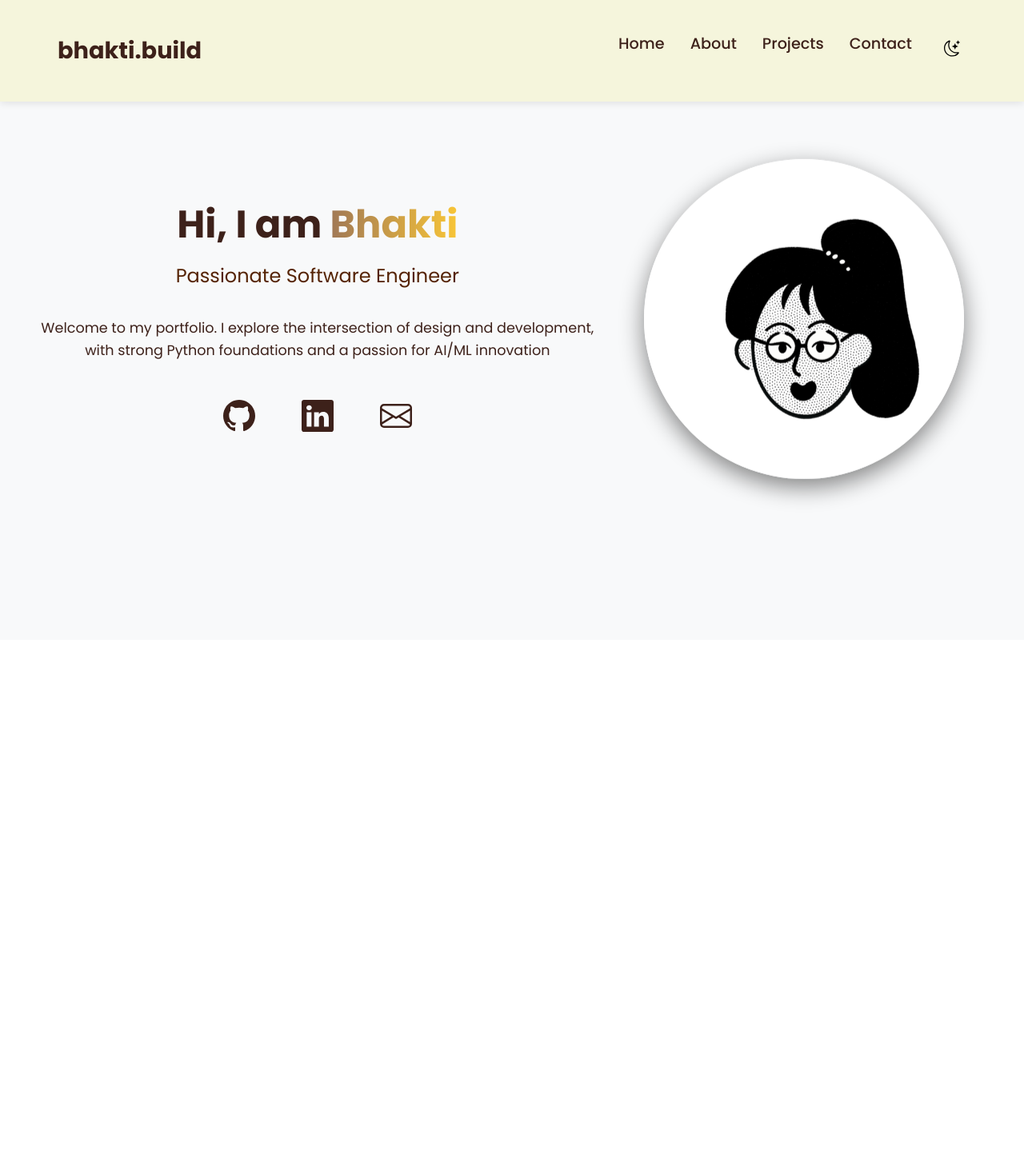
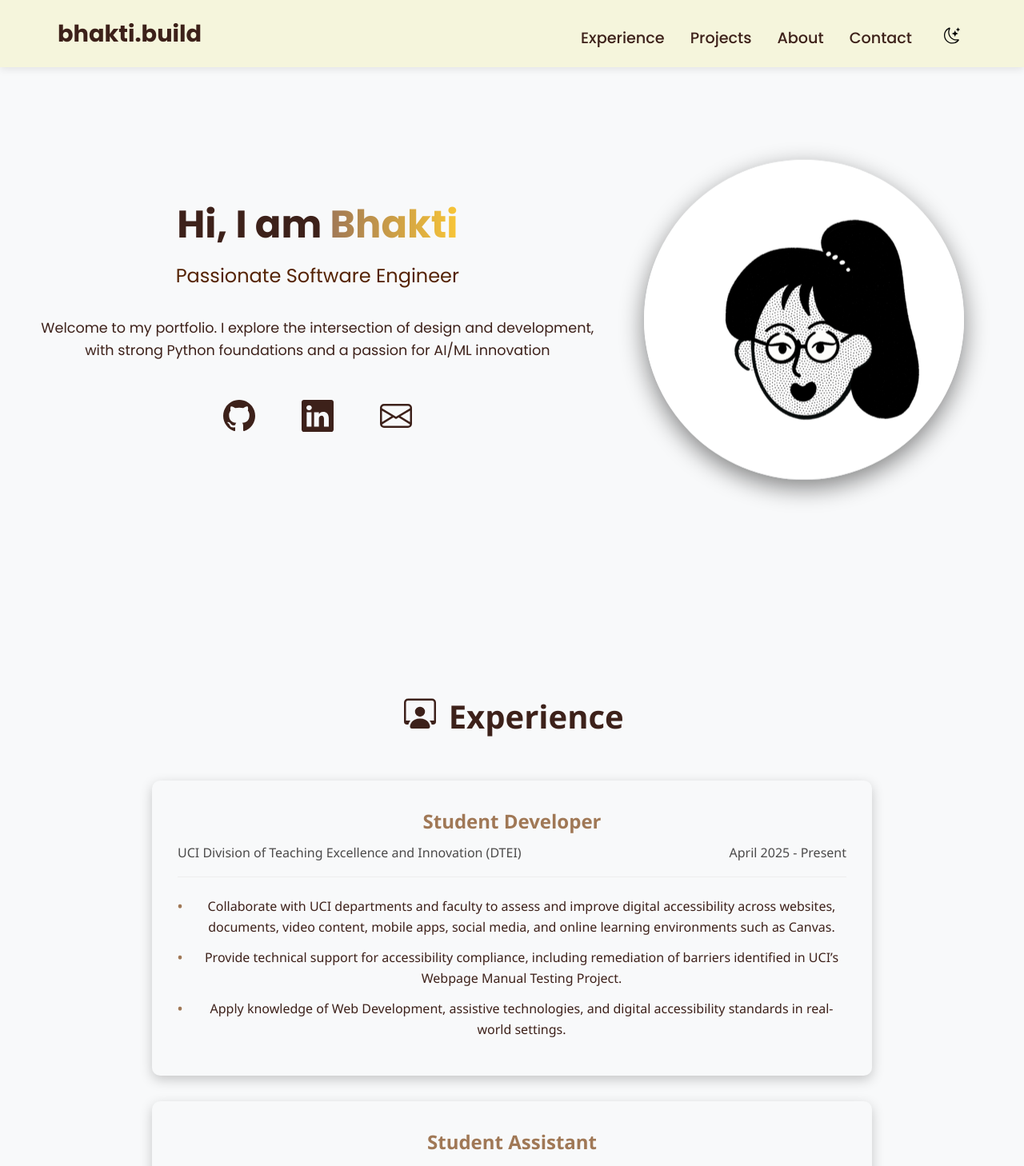
Before and after one commit to davebhakti/my-portfolio, a React (Create React App) app: page / in a window 1280 px wide. Shown: the top 1458 px of the page at 80% size. Before the commit the page ends 800 px from the top, so only its background shows below. Built offline with nearby package versions, Linux system fonts and the light colour scheme.

Commit message:
Added an experience section

```diff
--- a/src/App.js
+++ b/src/App.js
@@ -2,6 +2,7 @@ import React from 'react';
 import Header from './components/Header';
 import Hero from './components/Hero';
 import './App.css';
+import Experience from './components/Experience';
 
 function App() {
   return (
@@ -9,6 +10,7 @@ function App() {
       <Header />
       <main>
         <Hero/>
+        <Experience/>
       </main>
     </div>
   );
--- /dev/null
+++ b/src/components/Experience.css
@@ -0,0 +1,108 @@
+/* Experience Section */
+.experience-section {
+  padding: 4rem 2rem;
+  background-color: #f8f9fa;
+  transition: background-color 0.3s ease;
+}
+
+.section-title {
+  text-align: center;
+  font-size: 2.5rem;
+  margin-bottom: 3rem;
+  color: #3d211a;
+}
+
+.experience-container {
+  max-width: 900px;
+  margin: 0 auto;
+}
+
+.experience-card {
+  background: #f8f9fa;
+  border-radius: 10px;
+  padding: 2rem;
+  margin-bottom: 2rem;
+  box-shadow: 0 5px 15px rgba(0, 0, 0, 0.204);
+  transition: transform 0.3s ease, box-shadow 0.3s ease;
+}
+
+.experience-card:hover {
+  transform: translateY(-5px);
+  box-shadow: 0 10px 25px rgba(0,0,0,0.1);
+}
+
+.experience-header {
+  margin-bottom: 1.5rem;
+  border-bottom: 1px solid #eee;
+  padding-bottom: 1rem;
+}
+
+.role {
+  font-size: 1.5rem;
+  color: #a07856;
+  margin-bottom: 0.5rem;
+}
+
+.company-period {
+  display: flex;
+  justify-content: space-between;
+  color: #4b4a4a;
+}
+
+.responsibilities {
+  list-style: none;
+  padding-left: 0;
+}
+
+.responsibility-item {
+    color: #3d211a;
+  margin-bottom: 0.8rem;
+  position: relative;
+  padding-left: 1.5rem;
+  line-height: 1.6;
+}
+
+.bullet {
+  position: absolute;
+  left: 0;
+  color: #a07856;
+  font-weight: bold;
+}
+
+/* Dark Mode */
+.dark .experience-section {
+  background-color: #121212;
+}
+
+.dark .section-title {
+  color: #f5f5f5;
+}
+
+.dark .experience-card {
+  background: #1e1e1e;
+  box-shadow: 0 5px 15px rgba(0,0,0,0.2);
+}
+
+.dark .role {
+  color: #f8c537;
+}
+
+.dark .company-period {
+  color: #f5f5f5c4;
+}
+
+.dark .responsibility-item {
+    color: #f5f5f5;
+}
+
+/* Responsive */
+@media (max-width: 768px) {
+  .company-period {
+    flex-direction: column;
+    gap: 0.5rem;
+  }
+
+  .experience-card {
+    padding: 1.5rem;
+  }
+}
--- /dev/null
+++ b/src/components/Experience.jsx
@@ -0,0 +1,60 @@
+import React from 'react';
+import './Experience.css';
+
+const Experience = () => {
+  const experiences = [
+    {
+      role: "Student Developer",
+      company: "UCI Division of Teaching Excellence and Innovation (DTEI)",
+      period: "April 2025 - Present",
+      description: [
+        "Collaborate with UCI departments and faculty to assess and improve digital accessibility across websites, documents, video content, mobile apps, social media, and online learning environments such as Canvas.",
+        "Provide technical support for accessibility compliance, including remediation of barriers identified in UCI’s Webpage Manual Testing Project.",
+        "Apply knowledge of Web Development, assistive technologies, and digital accessibility standards in real-world settings."
+      ]
+    },
+    {
+      role: "Student Assistant",
+      company: "UCI Office of Equal Opportunity & Diversity (DEOC)",
+      period: "June 2024 - April 2025",
+      description: [
+        "Supported department heads in a wide range of compliance functions, including ADA, Title IX, Privacy, Public Records Act (PRA), and Whistleblower policies.",
+        "ImGained hands-on experience in both administrative coordination and compliance-focused work in a professional higher education setting.",
+        "Participate in high-level meetings that contribute to the planning and execution of departmental projects."
+      ]
+    }
+  ];
+
+  return (
+    <section id="experience" className="experience-section">
+      <h2 className="section-title">
+        <svg xmlns="http://www.w3.org/2000/svg" width="50" height="40" fill="currentColor" class="bi bi-person-workspace" viewBox="0 0 16 16">
+        <path d="M4 16s-1 0-1-1 1-4 5-4 5 3 5 4-1 1-1 1zm4-5.95a2.5 2.5 0 1 0 0-5 2.5 2.5 0 0 0 0 5"/>
+        <path d="M2 1a2 2 0 0 0-2 2v9.5A1.5 1.5 0 0 0 1.5 14h.653a5.4 5.4 0 0 1 1.066-2H1V3a1 1 0 0 1 1-1h12a1 1 0 0 1 1 1v9h-2.219c.554.654.89 1.373 1.066 2h.653a1.5 1.5 0 0 0 1.5-1.5V3a2 2 0 0 0-2-2z"/>
+        </svg>      Experience</h2>
+      <div className="experience-container">
+        {experiences.map((exp, index) => (
+          <div key={index} className="experience-card">
+            <div className="experience-header">
+              <h3 className="role">{exp.role}</h3>
+              <div className="company-period">
+                <span className="company">{exp.company}</span>
+                <span className="period">{exp.period}</span>
+              </div>
+            </div>
+            <ul className="responsibilities">
+              {exp.description.map((item, i) => (
+                <li key={i} className="responsibility-item">
+                  <span className="bullet">•</span>
+                  {item}
+                </li>
+              ))}
+            </ul>
+          </div>
+        ))}
+      </div>
+    </section>
+  );
+};
+
+export default Experience;
--- a/src/components/Header.css
+++ b/src/components/Header.css
@@ -14,7 +14,7 @@
   align-items: center;
   max-width: 1200px;
   margin: 0 auto;
-  padding: 1.5rem 2rem;
+  padding: 0.8rem 2rem;
 }
 
 .logo {
@@ -56,6 +56,7 @@
 }
 
 .nav-menu {
+  margin-top: 0.7rem;
   display: flex;
   gap: 2rem;
 }
@@ -64,6 +65,9 @@
   font-family: 'Poppins', sans-serif;
   font-size: 1.2rem;
   font-weight: 500;
+  background: none;
+  border: none;
+  padding: 0;
   color: #3d211a;
   text-decoration: none;
   transition: color 0.3s ease;
--- a/src/components/Header.jsx
+++ b/src/components/Header.jsx
@@ -1,6 +1,7 @@
 import React, { useEffect, useState } from 'react';
 import './Header.css';
 import { Link } from 'react-router-dom'; // For routing (install with: npm install react-router-dom)
+
 
 const Header = () => {
     const [darkMode, setDarkMode] = React.useState(false);
@@ -8,16 +9,31 @@ const Header = () => {
     useEffect(()=>{
         document.documentElement.classList.toggle('dark', darkMode);}, [darkMode]);
 
+    const scrollToSection = (id) => {
+      const section = document.getElementById(id);
+      if (section) {
+        const headerOffset = 80; // adjust based on header height
+        const elementPosition = section.getBoundingClientRect().top + window.scrollY;
+        const offsetPosition = elementPosition - headerOffset;
+
+        window.scrollTo({
+          top: offsetPosition,
+          behavior: 'smooth',
+        });
+      }
+    };
+
+
   return (
         <header className={`header ${darkMode ? 'dark' : ''}`}>
         <div className="header-container">
         <h1 className="logo">bhakti.build</h1>
 
         <nav className="nav-menu">
-          <Link to="/" className="nav-link">Home</Link>
-          <Link to="/about" className="nav-link">About</Link>
-          <Link to="/projects" className="nav-link">Projects</Link>
-          <Link to="mailto:bddave@uci.edu" className="nav-link">Contact</Link>
+          <button onClick={() => scrollToSection('experience')} className="nav-link">Experience</button>
+          <button onClick={() => scrollToSection('projects')} className="nav-link">Projects</button>
+          <button onClick={() => scrollToSection('about')} className="nav-link">About</button>
+          <button onClick={() => scrollToSection('contact')} className="nav-link">Contact</button>
           <button
             onClick={()=> setDarkMode(!darkMode)}
             className='dark-mode-toggle'
--- a/src/index.css
+++ b/src/index.css
@@ -15,11 +15,6 @@ body {
 @import url('https://fonts.googleapis.com/css2?family=Poppins:wght@400;600;700&display=swap');
 
 /* Your custom styles */
-.header {
-  background: white;
-  padding: 1rem;
-  box-shadow: 0 2px 4px rgba(0,0,0,0.1);
-}
 
 .hero {
   padding: 4rem 2rem;
```
Also changed, not shown: src/components/Skills.jsx (deleted).
